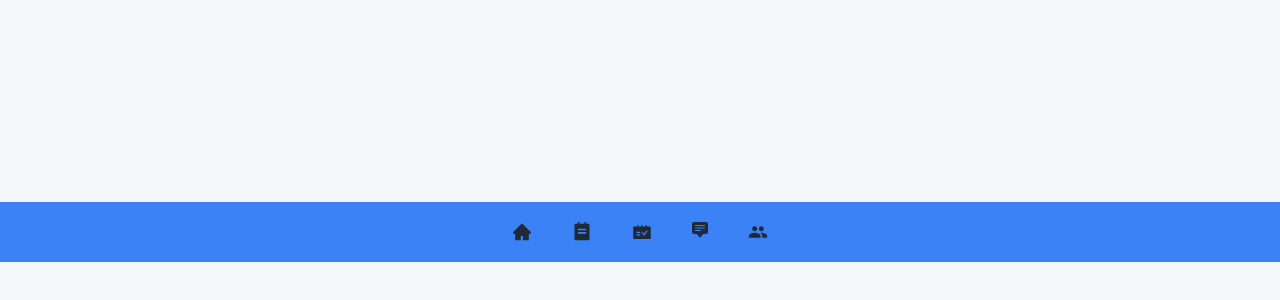
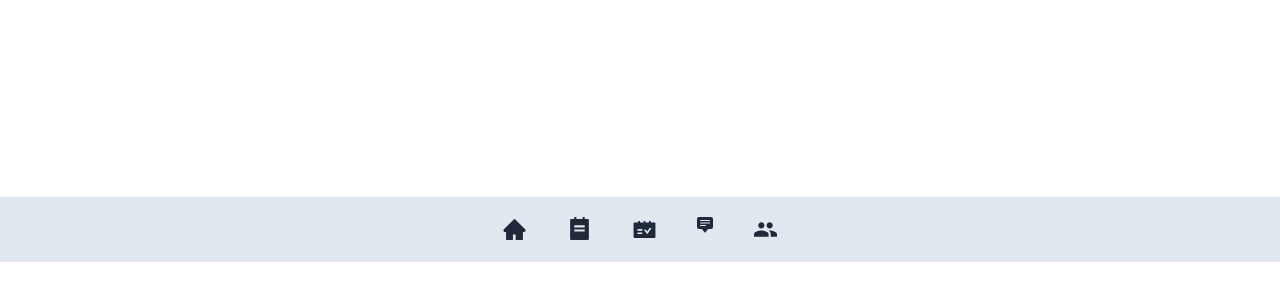
Before and after one commit to alvittoag/catatkeun, a React (Create React App) app: page / in a window 1280 px wide. Shown: the part 538-838 px from the top of the page. After the commit the page ends 800 px from the top, so only its background shows below. Built offline with nearby package versions, Linux system fonts and the light colour scheme.

Commit message:
change color tok

```diff
--- a/src/App.js
+++ b/src/App.js
@@ -11,12 +11,12 @@ function App() {
   return (
     <div className="flex">
       {/* Sidebar */}
-      <div className="bg-blue-500 fixed bottom-0 w-full">
+      <div className="bg-slate-200 fixed bottom-0 w-full">
         <Sidebar toggleSidebar={toggleSidebar} />
       </div>
 
       {/* Navbar and Pages */}
-      <div className="bg-red-500 invisible">
+      <div className="bg-red-500 hidden">
         <Navbar handleToggleSidebar={handleToggleSidebar} />
         <div className="bg-gray-100 h-screen">
           <Root />
--- a/src/components/Sidebar.jsx
+++ b/src/components/Sidebar.jsx
@@ -11,18 +11,18 @@ export const Sidebar = ({ toggleSidebar }) => {
         {/* Menu 1 */}
         <Link to={"/"}>
           <div className="p-5 w-1/5">
-            <div className="">
-              <AiFillHome size={20} />
+            <div className="text-xl">
+              <AiFillHome size={25} />
             </div>
-            {toggleSidebar ? null : <p>Hozme</p>}
+            {toggleSidebar ? null : <p>Home</p>}
           </div>
         </Link>
 
         {/* Menu 2 */}
         <Link to={"/todolist"}>
           <div className="p-5 w-1/5">
-            <div className="">
-              <RiTodoFill size={20} />
+            <div className="text-xl">
+              <RiTodoFill size={25} />
             </div>
             {toggleSidebar ? null : <p>Todo List</p>}
           </div>
@@ -31,8 +31,8 @@ export const Sidebar = ({ toggleSidebar }) => {
         {/* Menu 3 */}
         <Link to={"/schedule"}>
           <div className="p-5 w-1/5">
-            <div className="">
-              <AiFillSchedule size={20} />
+            <div className="text-xl">
+              <AiFillSchedule size={25} />
             </div>
             {toggleSidebar ? null : <p>Schedule Manager</p>}
           </div>
@@ -41,7 +41,7 @@ export const Sidebar = ({ toggleSidebar }) => {
         {/* Menu 4 */}
         <Link to={"/chat"}>
           <div className="p-5 w-1/5">
-            <div className="">
+            <div className="text-xl">
               <BsFillChatSquareTextFill size={16} />
             </div>
             {toggleSidebar ? null : <p>Chat</p>}
@@ -51,8 +51,8 @@ export const Sidebar = ({ toggleSidebar }) => {
         {/* Menu 5 */}
         <Link to={"/group"}>
           <div className="p-5 w-1/5">
-            <div className="">
-              <MdGroup size={20} />
+            <div className="text-xl">
+              <MdGroup size={25} />
             </div>
             {toggleSidebar ? null : <p>Group</p>}
           </div>
```
